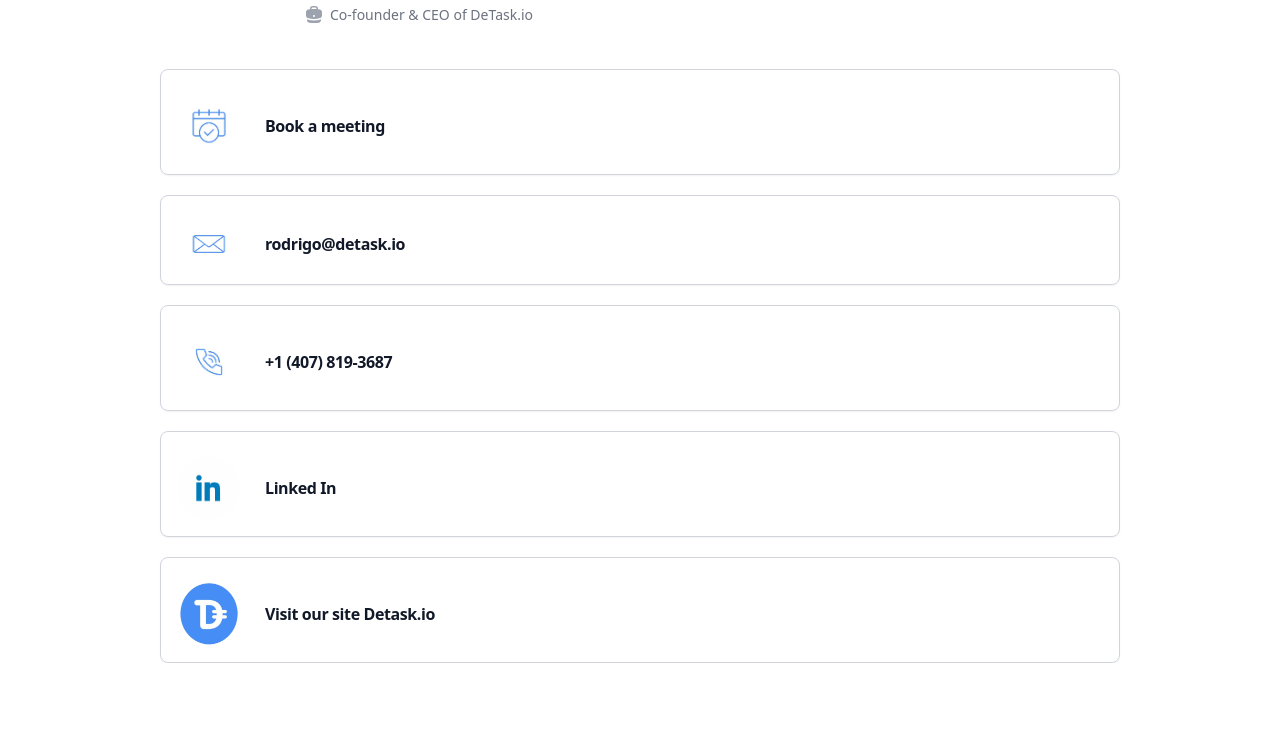
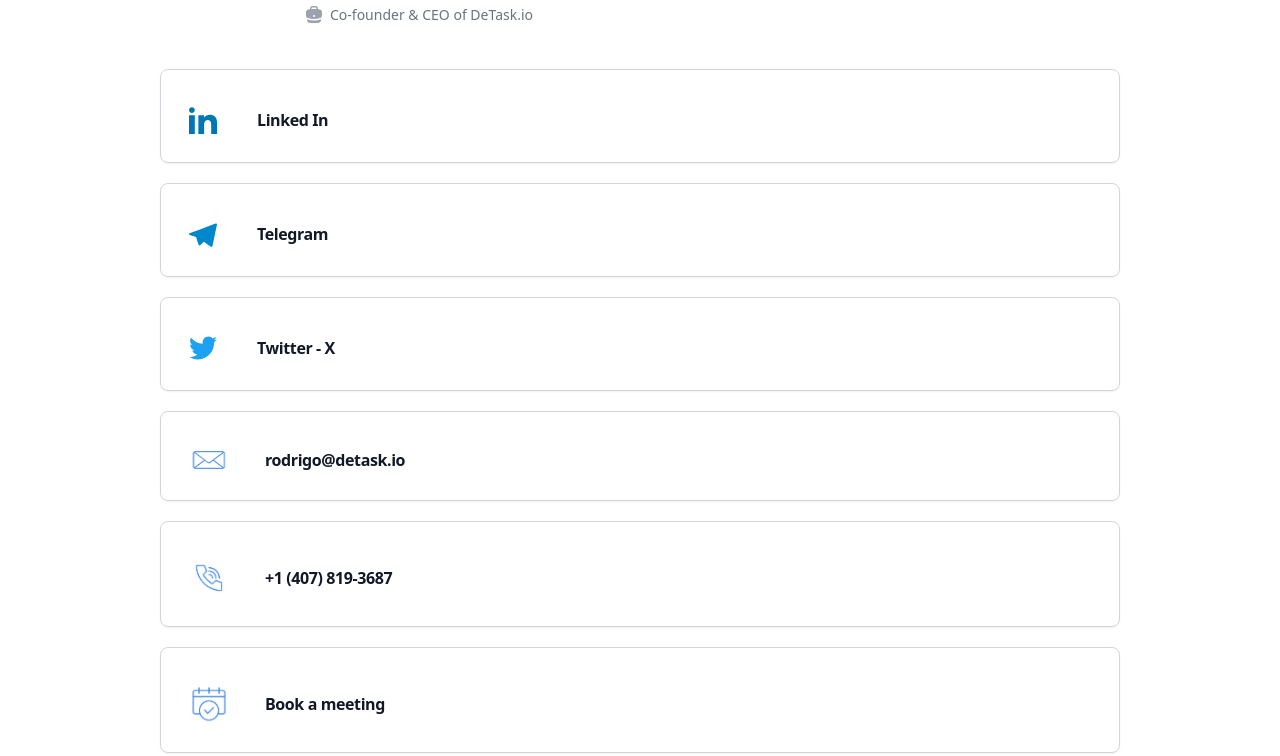
Before and after one commit to detask/dt-landpage, a website: page rodrigo.html in a window 1280 px wide. Shown: the part 259-1015 px from the top of the page. Before the commit the page ends 922 px from the top, so only its background shows below. Drawn offline with nearby package versions, Linux system fonts and the light colour scheme.

Commit message:
New social media

```diff
--- a/rodrigo.html
+++ b/rodrigo.html
@@ -10,6 +10,8 @@
   <link rel="stylesheet" href="styles.css"> -->
 </head>
 <body>
+
+    <!-- Icons: https://tailwind-elements.com/docs/standard/components/social-buttons/ -->
 
     <script type="module">
         // Import the functions you need from the SDKs you need
@@ -63,13 +65,76 @@
         <div class="mx-auto max-w-5xl px-4 sm:px-6 lg:px-8">
             <div class="mt-11 ">
 
-                <a href="https://calendly.com/contact-detask/30min" target="_blank">
-                    <div class="p-4 overflow-hidden rounded-lg border border-gray-300 shadow-sm focus-within:border-indigo-500 focus-within:ring-1 focus-within:ring-indigo-500 ">
+                <a href="https://www.linkedin.com/in/rodrigotorrentescosta/" target="_blank">
+                    <div class="mt-5  p-7 overflow-hidden rounded-lg border border-gray-300 shadow-sm focus-within:border-indigo-500 focus-within:ring-1 focus-within:ring-indigo-500 ">
                         <div class="mt-2 flex items-center">
                             <div class="flex items-center gap-x-6">
-                                <img class="h-16 w-16" src="img/calendar.jpeg" alt="">
+
+                                <!-- Linkedin -->
+                                <svg
+                                    xmlns="http://www.w3.org/2000/svg"
+                                    class="h-7 w-7"
+                                    fill="currentColor"
+                                    style="color: #0077b5"
+                                    viewBox="0 0 24 24">
+                                <path
+                                    d="M4.98 3.5c0 1.381-1.11 2.5-2.48 2.5s-2.48-1.119-2.48-2.5c0-1.38 1.11-2.5 2.48-2.5s2.48 1.12 2.48 2.5zm.02 4.5h-5v16h5v-16zm7.982 0h-4.968v16h4.969v-8.399c0-4.67 6.029-5.052 6.029 0v8.399h4.988v-10.131c0-7.88-8.922-7.593-11.018-3.714v-2.155z" />
+                                </svg>
+
                                 <div>
-                                    <h3 class="text-base font-semibold leading-7 tracking-tight text-gray-900">Book a meeting</h3>
+                                    <h3 class="text-base ml-4 font-semibold leading-7 tracking-tight text-gray-900">Linked In</h3>
+                                </div>
+                            </div>
+                        </div>
+                    </div>
+                </a>
+
+                <a href="https://t.me/rtscosta" target="_blank">
+                    <div class="mt-5 p-7 overflow-hidden rounded-lg border border-gray-300 shadow-sm focus-within:border-indigo-500 focus-within:ring-1 focus-within:ring-indigo-500 ">
+                        <div class="mt-2 flex items-center">
+                            <div class="flex items-center gap-x-6">
+
+                                <!-- Telegram -->
+                                <svg
+                                    class="h-7 w-7"
+                                    fill="currentColor"
+                                    viewbox="0 0 24 24"
+                                    style="color: #0088cc"
+                                    version="1.1"
+                                    xmlns="http://www.w3.org/2000/svg"
+                                    xmlns:xlink="http://www.w3.org/1999/xlink"
+                                    xml:space="preserve"
+                                    xmlns:serif="http://www.serif.com/"
+                                    style="fill-rule:evenodd;clip-rule:evenodd;stroke-linejoin:round;stroke-miterlimit:1.41421;">
+                                <path
+                                    id="telegram-1"
+                                    d="M18.384,22.779c0.322,0.228 0.737,0.285 1.107,0.145c0.37,-0.141 0.642,-0.457 0.724,-0.84c0.869,-4.084 2.977,-14.421 3.768,-18.136c0.06,-0.28 -0.04,-0.571 -0.26,-0.758c-0.22,-0.187 -0.525,-0.241 -0.797,-0.14c-4.193,1.552 -17.106,6.397 -22.384,8.35c-0.335,0.124 -0.553,0.446 -0.542,0.799c0.012,0.354 0.25,0.661 0.593,0.764c2.367,0.708 5.474,1.693 5.474,1.693c0,0 1.452,4.385 2.209,6.615c0.095,0.28 0.314,0.5 0.603,0.576c0.288,0.075 0.596,-0.004 0.811,-0.207c1.216,-1.148 3.096,-2.923 3.096,-2.923c0,0 3.572,2.619 5.598,4.062Zm-11.01,-8.677l1.679,5.538l0.373,-3.507c0,0 6.487,-5.851 10.185,-9.186c0.108,-0.098 0.123,-0.262 0.033,-0.377c-0.089,-0.115 -0.253,-0.142 -0.376,-0.064c-4.286,2.737 -11.894,7.596 -11.894,7.596Z" />
+                                </svg>
+                                <div>
+                                    <h3 class="text-base ml-4 font-semibold leading-7 tracking-tight text-gray-900">Telegram</h3>
+                                </div>
+                            </div>
+                        </div>
+                    </div>
+                </a>
+
+                <a href="https://twitter.com/detask_io" target="_blank">
+                    <div class="mt-5  p-7 overflow-hidden rounded-lg border border-gray-300 shadow-sm focus-within:border-indigo-500 focus-within:ring-1 focus-within:ring-indigo-500 ">
+                        <div class="mt-2 flex items-center">
+                            <div class="flex items-center gap-x-6">
+
+                                <!-- Twitter -->
+                                <svg
+                                xmlns="http://www.w3.org/2000/svg"
+                                class="h-7 w-7"
+                                fill="currentColor"
+                                style="color: #1da1f2"
+                                viewBox="0 0 24 24">
+                                <path
+                                    d="M24 4.557c-.883.392-1.832.656-2.828.775 1.017-.609 1.798-1.574 2.165-2.724-.951.564-2.005.974-3.127 1.195-.897-.957-2.178-1.555-3.594-1.555-3.179 0-5.515 2.966-4.797 6.045-4.091-.205-7.719-2.165-10.148-5.144-1.29 2.213-.669 5.108 1.523 6.574-.806-.026-1.566-.247-2.229-.616-.054 2.281 1.581 4.415 3.949 4.89-.693.188-1.452.232-2.224.084.626 1.956 2.444 3.379 4.6 3.419-2.07 1.623-4.678 2.348-7.29 2.04 2.179 1.397 4.768 2.212 7.548 2.212 9.142 0 14.307-7.721 13.995-14.646.962-.695 1.797-1.562 2.457-2.549z" />
+                                </svg>
+                                <div>
+                                    <h3 class="text-base ml-4 font-semibold leading-7 tracking-tight text-gray-900">Twitter - X</h3>
                                 </div>
                             </div>
                         </div>
@@ -77,7 +142,7 @@
                 </a>
 
                 <a href="mailto:rodrigo@detask.io" target="_blank">
-                    <div class="mt-5  p-4 overflow-hidden rounded-lg border border-gray-300 shadow-sm focus-within:border-indigo-500 focus-within:ring-1 focus-within:ring-indigo-500 ">
+                    <div class="mt-5 p-4 overflow-hidden rounded-lg border border-gray-300 shadow-sm focus-within:border-indigo-500 focus-within:ring-1 focus-within:ring-indigo-500 ">
                         <div class="mt-2 flex items-center">
                             <div class="flex items-center gap-x-6">
                                 <img class="h-12 w-16" src="img/email.jpeg" alt="">
@@ -102,13 +167,13 @@
                     </div>
                 </a>
 
-                <a href="https://www.linkedin.com/in/rodrigotorrentescosta/" target="_blank">
-                    <div class="mt-5  p-4 overflow-hidden rounded-lg border border-gray-300 shadow-sm focus-within:border-indigo-500 focus-within:ring-1 focus-within:ring-indigo-500 ">
+                <a href="https://calendly.com/contact-detask/30min" target="_blank">
+                    <div class="mt-5 p-4 overflow-hidden rounded-lg border border-gray-300 shadow-sm focus-within:border-indigo-500 focus-within:ring-1 focus-within:ring-indigo-500 ">
                         <div class="mt-2 flex items-center">
                             <div class="flex items-center gap-x-6">
-                                <img class="h-16 w-16 rounded-full" src="img/linkedIn.png" alt="">
+                                <img class="h-16 w-16" src="img/calendar.jpeg" alt="">
                                 <div>
-                                    <h3 class="text-base font-semibold leading-7 tracking-tight text-gray-900">Linked In</h3>
+                                    <h3 class="text-base font-semibold leading-7 tracking-tight text-gray-900">Book a meeting</h3>
                                 </div>
                             </div>
                         </div>
```
Also changed, not shown: favicon.ico (added).
